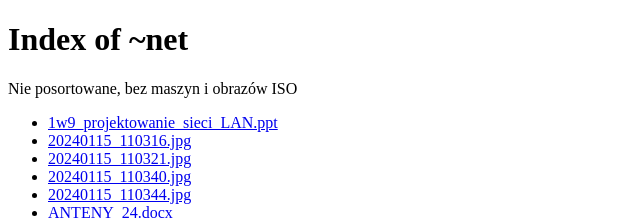
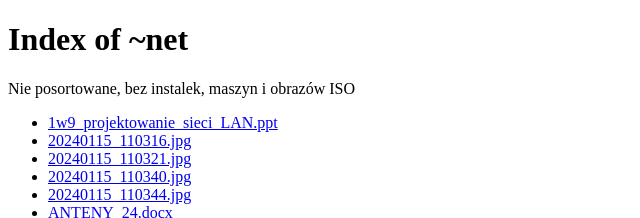
Before and after one commit to kry5refy/net, a plain HTML site: page index.html in a window 1280 px wide. Shown: the top 218 px of the page, 0-640 px from the left. Drawn offline with Linux system fonts and the light colour scheme.

Commit message:
Update index.html

```diff
--- a/index.html
+++ b/index.html
@@ -6,7 +6,7 @@
     </head>
     <body>
         <h1>Index of ~net</h1>
-        <p>Nie posortowane, bez maszyn i obrazów ISO</p>
+        <p>Nie posortowane, bez instalek, maszyn i obrazów ISO</p>
         <ul>
             <li>
                 <a href="1w9_projektowanie_sieci_LAN.ppt">1w9_projektowanie_sieci_LAN.ppt</a>
```
